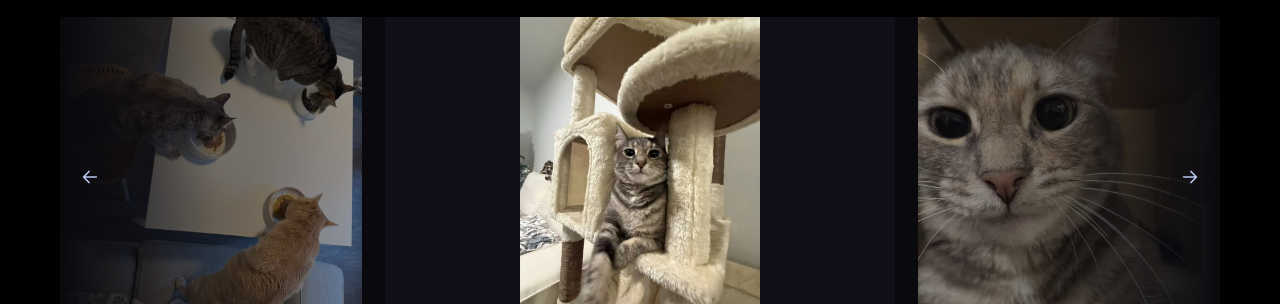
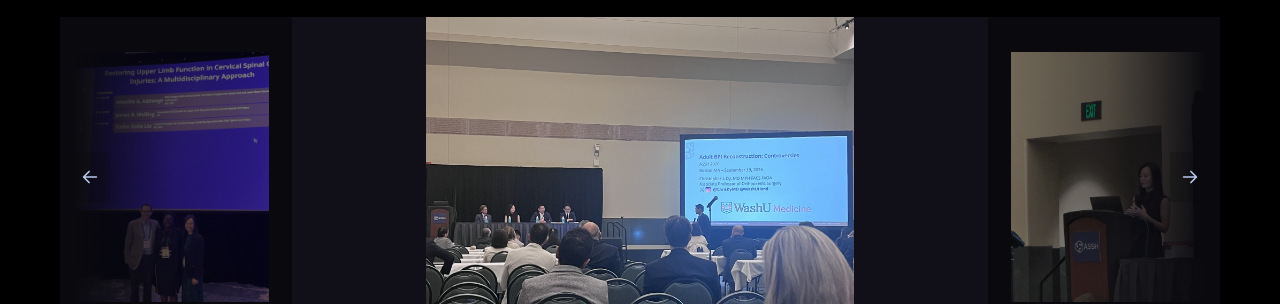
Before and after one commit to KJ-Jin/nerve-lab-website, a website built with Vite: page index.html in a window 1280 px wide. Both pictures are taken after a click on the link "NEWS". Shown: the part 496-800 px from the top of the page. Built offline with nearby package versions, Linux system fonts and the light colour scheme.

Commit message:
Replace test cats with conference photos and emphasize large center carousel image

```diff
--- a/src/content/news.js
+++ b/src/content/news.js
@@ -7,26 +7,34 @@
     title: 'News',
   },
 
-  // Temporary carousel test photos; replace with lab event images and captions later.
-  // Add new photos to images/news/events/ and list them here NEWEST FIRST.
-  // The newest 9 appear in the News carousel; all older photos move to Gallery Archive.
+  // Add new conference/event photos to images/news/events/ and list NEWEST FIRST.
+  // The newest nine appear in Recent Happenings; older photos go to Gallery Archive.
   gallery: {
     intervalMs: 6000,
     photos: [
       {
-        src: 'images/news/events/cats-eating-together.webp',
-        alt: 'Three cats eating from bowls around a white table',
-        caption: 'three cat eat food',
+        src: 'images/news/events/aanem-2026.jpg',
+        alt: '2026 AANEM Annual Meeting presentation screen and conference attendees',
+        caption: '“Surgical Strategies for Functional Upper Extremity Reconstruction After Spinal Cord Injury.” American Association of Neuromuscular & Electrodiagnostic Medicine Annual Meeting. Orlando, FL, 9/30/2026.',
+        date: 'September 30, 2026',
       },
       {
-        src: 'images/news/events/cat-on-tree.webp',
-        alt: 'A gray tabby cat sitting inside a cat tree',
-        caption: 'cat on tree',
+        src: 'images/news/events/assh-2026-panel.jpg',
+        alt: 'Panel discussion at the 2026 American Society for Surgery of the Hand Annual Meeting',
+        caption: '“Does Free Functional Muscle Transfer Outperform Nerve-Based Hand Reconstruction?” CCC15: Adult Brachial Plexus Reconstruction: Controversies in Strategy and Priorities. American Society for Surgery of the Hand Annual Meeting. Boston, MA, 9/19/2026.',
+        date: 'September 19, 2026',
       },
       {
-        src: 'images/news/events/close-up-cat.webp',
-        alt: 'Close-up portrait of a gray tabby cat',
-        caption: 'close up cat',
+        src: 'images/news/events/assh-2026-presentation.jpg',
+        alt: 'Speaker at the podium during the 2026 ASSH Annual Meeting',
+        caption: '“Does Free Functional Muscle Transfer Outperform Nerve-Based Hand Reconstruction?” CCC15: Adult Brachial Plexus Reconstruction: Controversies in Strategy and Priorities. American Society for Surgery of the Hand Annual Meeting. Boston, MA, 9/19/2026.',
+        date: 'September 19, 2026',
+      },
+      {
+        src: 'images/news/events/assh-2025-presentation.jpg',
+        alt: 'Dr. Katie Liu presenting at the 2025 ASSH Annual Meeting',
+        caption: '“Patient Selection: Who, When, and What to Prioritize?” Pre-Course 12 – A Little Is A Lot: Brachial Plexus From The Ground Up. American Society for Surgery of the Hand Annual Meeting. Vancouver, BC, Canada, 10/9/2025.',
+        date: 'October 9, 2025',
       },
     ],
   },
--- a/src/styles/pages/news.css
+++ b/src/styles/pages/news.css
@@ -93,8 +93,10 @@
   object-position: center center;
 }
 .news-gallery-slide[data-position="center"] {
-  left: 28%;
-  width: 44%;
+  left: 20%;
+  width: 60%;
+  top: 0;
+  bottom: 0;
   opacity: 1;
   z-index: 2;
 }
@@ -102,15 +104,19 @@
   object-fit: contain;
 }
 .news-gallery-slide[data-position="previous"] {
-  left: 0;
-  width: 26%;
-  opacity: 0.62;
+  left: 1%;
+  width: 17%;
+  top: 11%;
+  bottom: 11%;
+  opacity: 0.55;
   z-index: 1;
 }
 .news-gallery-slide[data-position="next"] {
-  left: 74%;
-  width: 26%;
-  opacity: 0.62;
+  left: 82%;
+  width: 17%;
+  top: 11%;
+  bottom: 11%;
+  opacity: 0.55;
   z-index: 1;
 }
 .news-gallery-slide[data-position="previous"] img,
@@ -228,9 +234,9 @@
 @media (max-width: 640px) {
   .news-gallery-section { padding: 4px 0 22px; }
   .news-gallery-stage { height: clamp(190px, 54vw, 240px); }
-  .news-gallery-slide[data-position="center"] { left: 20%; width: 60%; }
-  .news-gallery-slide[data-position="previous"] { left: 0; width: 18%; }
-  .news-gallery-slide[data-position="next"] { left: 82%; width: 18%; }
+  .news-gallery-slide[data-position="center"] { left: 16%; width: 68%; }
+  .news-gallery-slide[data-position="previous"] { left: 0; width: 14%; top: 9%; bottom: 9%; }
+  .news-gallery-slide[data-position="next"] { left: 86%; width: 14%; top: 9%; bottom: 9%; }
   .news-gallery-heading { margin-bottom: 16px; }
   .news-gallery-arrow { width: 28px; height: 40px; padding: 4px; }
   .news-gallery-arrow--prev { left: 0; }
```
Also changed, not shown: tests/page-content.test.js (+18 -6 lines), images/news/events/aanem-2026.jpg (added), images/news/events/assh-2025-presentation.jpg (added), images/news/events/assh-2026-panel.jpg (added), images/news/events/assh-2026-presentation.jpg (added), images/news/events/cat-on-tree.webp (deleted), images/news/events/cats-eating-together.webp (deleted), images/news/events/close-up-cat.webp (deleted).
